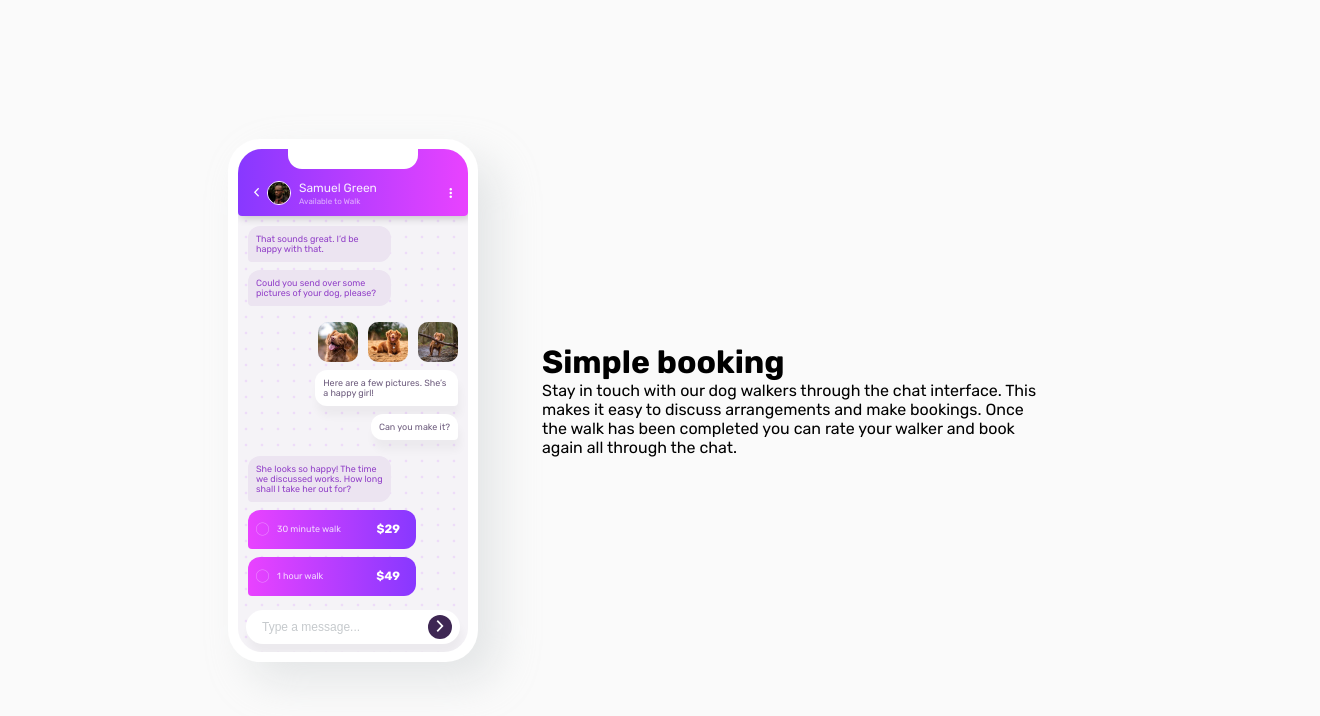
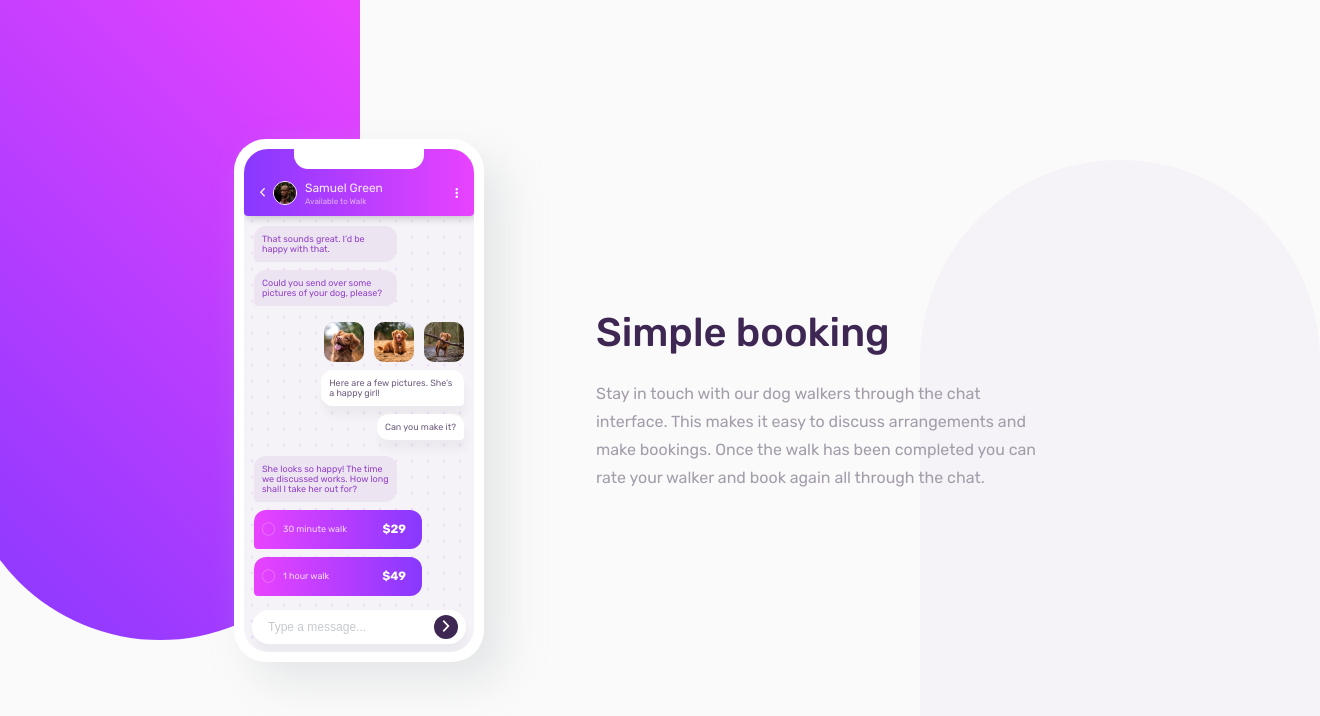
Before and after one commit to calebesg/chat-css-illustration, a plain HTML site: page index.html in a window 1280 px wide. Shown: the whole page, 1320 px wide, since content can reach past the window. Drawn offline with nearby package versions, Linux system fonts and the light colour scheme.

```diff
--- a/style.css
+++ b/style.css
@@ -29,13 +29,42 @@ body {
   display: flex;
   justify-content: center;
   align-items: center;
+  overflow-x: hidden;
+}
+
+body::before {
+  content: "";
+  position: absolute;
+  width: 400px;
+  height: 80vh;
+  border-bottom-left-radius: 200px;
+  border-bottom-right-radius: 200px;
+  top: 0;
+  left: 0;
+  transform: translateX(-10%);
+  background: linear-gradient(45deg, var(--violet-400), var(--magenta-500));
+  z-index: -1;
+}
+
+body::after {
+  content: "";
+  position: absolute;
+  width: 400px;
+  height: 80vh;
+  border-top-left-radius: 200px;
+  border-top-right-radius: 200px;
+  bottom: 0;
+  right: 0;
+  transform: translateX(10%);
+  background: var(--violet-100);
+  z-index: -1;
 }
 
 main {
   max-width: 51.5rem;
   display: flex;
   align-items: center;
-  gap: 4rem;
+  gap: 7rem;
 }
 
 .c-iphone {
@@ -251,7 +280,24 @@ main {
   color: white;
 }
 
-@media (max-width: 625px) {
+.c-about {
+  max-width: 28.125rem;
+}
+
+.c-about h1 {
+  color: var(--violet-800);
+  font-weight: 500;
+  font-size: 2.5rem;
+}
+
+.c-about p {
+  margin-top: 1.5rem;
+  color: var(--grayish-blue-200);
+  font-weight: 400;
+  line-height: 1.75rem;
+}
+
+@media (max-width: 39.0625rem) {
   main {
     flex-direction: column;
   }
```
